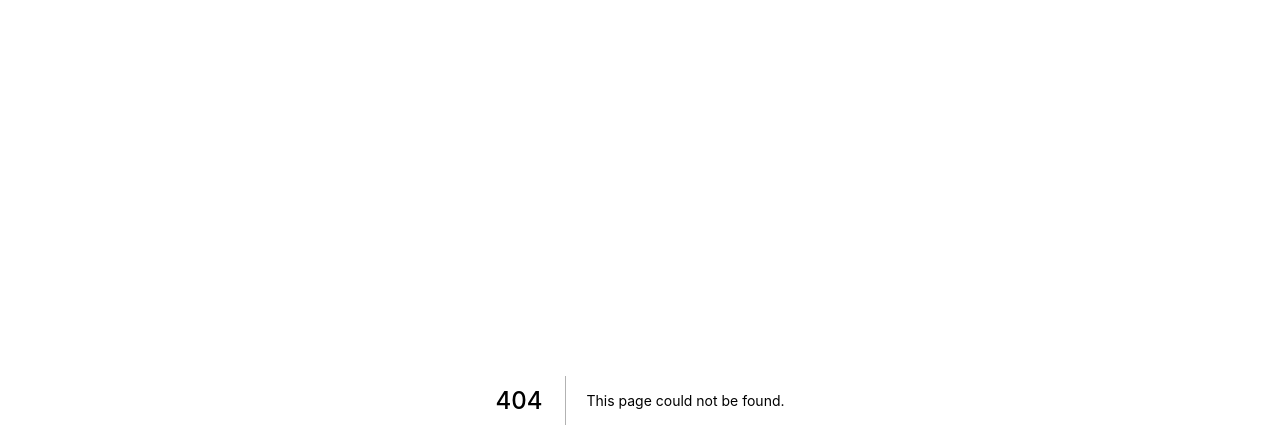
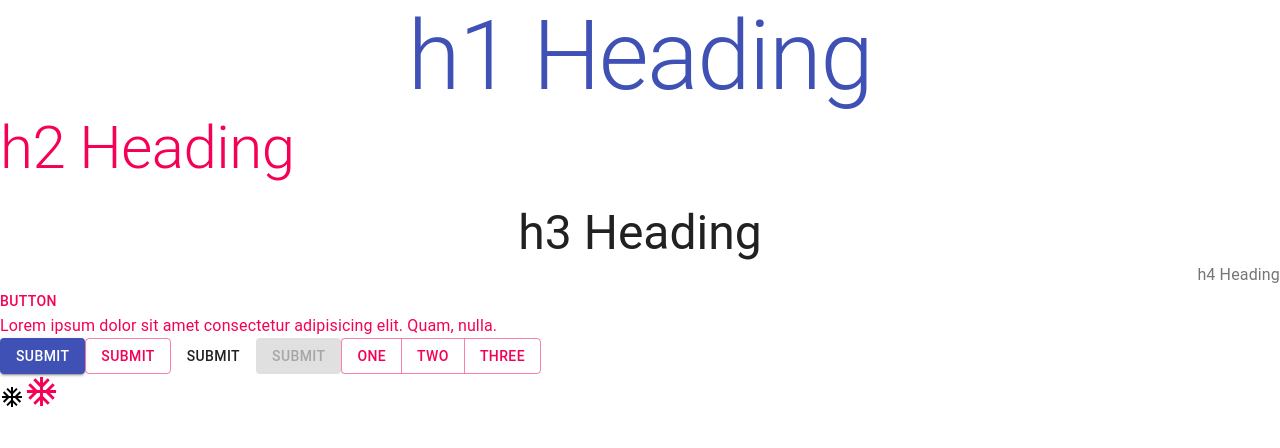
Before and after one commit to Azzzizzz/mui-v4, a Next.js app: page /mui/practice in a window 1280 px wide. Before the commit this address had no page. Shown: the top 448 px of the page. Built offline with nearby package versions, Linux system fonts and the light colour scheme.

Commit message:
Typography, Buttons & Icons

```diff
--- a/package.json
+++ b/package.json
@@ -9,6 +9,7 @@
   },
   "dependencies": {
     "@material-ui/core": "^4.12.3",
+    "@material-ui/icons": "^4.11.2",
     "next": "12.0.4",
     "react": "17.0.2",
     "react-dom": "17.0.2"
--- /dev/null
+++ b/pages/mui/practice.jsx
@@ -0,0 +1,58 @@
+import { Typography, Button, ButtonGroup } from "@material-ui/core";
+import AcUnitOutlinedIcon from "@material-ui/icons/AcUnitOutlined"
+
+
+const Practice = () => {
+  return (
+    <div>
+      <div>
+        <Typography variant="h1" color="primary" align="center">
+          h1 Heading
+        </Typography>
+        <Typography variant="h2" gutterBottom color="secondary">
+          h2 Heading
+        </Typography>
+        <Typography variant="h3" color="textPrimary" align="center">
+          h3 Heading
+        </Typography>
+        <Typography variant="subtitle1" color="textSecondary" align="right">
+          h4 Heading
+        </Typography>
+        <Typography variant="button" color="secondary" align="right">
+          Button
+        </Typography>
+        <Typography variant="body1" color="secondary">
+          Lorem ipsum dolor sit amet consectetur adipisicing elit. Quam, nulla.
+        </Typography>
+      </div>
+
+      <div>
+        <Button variant="contained" color="primary">
+          Submit
+        </Button>
+        <Button variant="outlined" color="secondary">
+          Submit
+        </Button>
+        <Button variant="" color="primary">
+          Submit
+        </Button>
+        <Button variant="contained" color="primary" disabled>
+          Submit
+        </Button>
+
+        <ButtonGroup color="secondary">
+          <Button>One</Button>
+          <Button>Two</Button>
+          <Button>Three</Button>
+        </ButtonGroup>
+      </div>
+      <div>
+      <AcUnitOutlinedIcon />
+        <AcUnitOutlinedIcon color="secondary"  fontSize="large"/>
+      </div>
+
+    </div>
+  );
+};
+
+export default Practice;
```
Also changed, not shown: pages/mui/index.jsx (+30 -18 lines), 1 other file (tests, documents, lock files or other folders).
